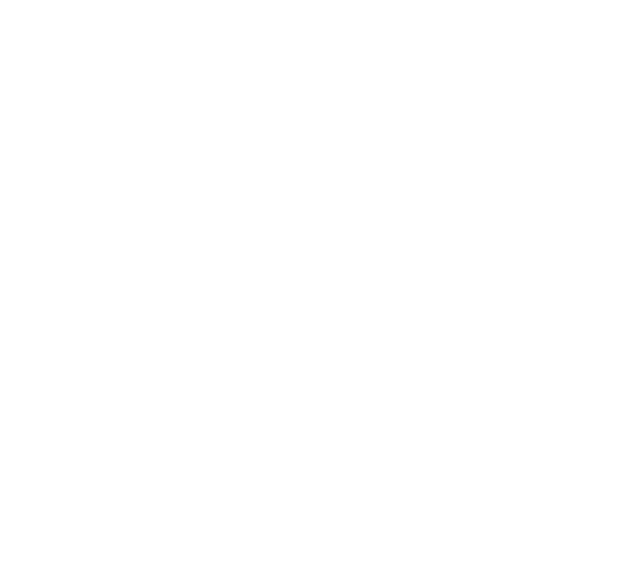
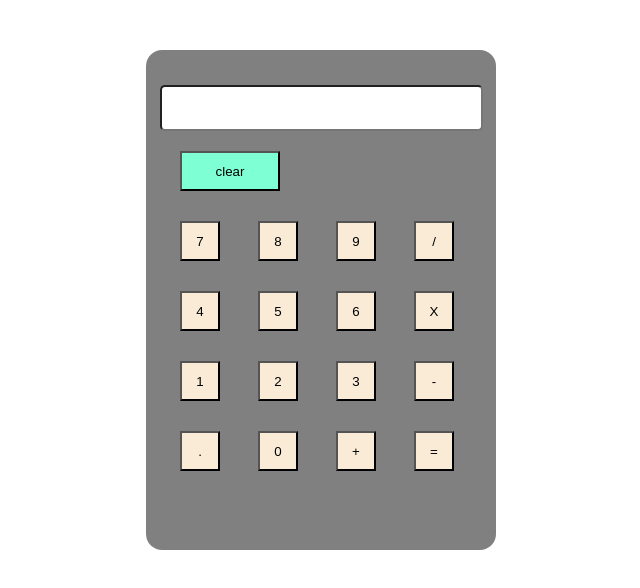
Before and after one commit to AbhimanyuT0800/Calculator-, a plain HTML site: page index.html in a window 1280 px wide. Shown: the whole page, without its empty margins (362-1002 px from the left). Drawn offline with Linux system fonts and the light colour scheme.

Commit message:
Almost done with css

```diff
--- a/index.html
+++ b/index.html
@@ -9,6 +9,49 @@
     <script src="script.js"></script>
 </head>
 <body>
+    <div class="main-body">
+        <div class="calc">
+            <div class="output">
+                <input type="text" class="screen">
+            </div>
+            <button onclick="clear()" class="clr">clear</button>
+            <div class="buttons">
+                <div class="row">
+                    <button onclick="key(7)" class="btn">7</button>
+                    <button onclick="key(8)" class="btn">8</button>
+                    <button onclick="key(9)" class="btn">9</button>
+                    <button onclick="key('/')" class="btn">/</button>
+
+                </div>
+                <div class="row">
+                    <button onclick="key(4)" class="btn">4</button>
+                    <button onclick="key(5)" class="btn">5</button>
+                    <button onclick="key(6)" class="btn">6</button>
+                    <button onclick="key('*')" class="btn">X</button>
+
+
+                </div>
+                <div class="row">
+                    <button onclick="key(1)" class="btn">1</button>
+                    <button onclick="key(2)" class="btn">2</button>
+                    <button onclick="key(3)" class="btn">3</button>
+                    <button onclick="key('-')" class="btn">-</button>
+
+
+                </div>
+                <div class="row">
+                    <button onclick="key('.')" class="btn">.</button>
+                    <button onclick="key(0)" class="btn">0</button>
+                    <button onclick="key('+')" class="btn">+</button>
+                    <button onclick="key('=')" class="btn">=</button>
+
+
+                </div>
+
+            </div>
+
+        </div>
+    </div>
 
 </body>
 </html>
--- a/just.css
+++ b/just.css
@@ -0,0 +1,34 @@
+.main-body{
+
+}
+.calc{
+    background-color: gray;
+    height:500px;
+    width: 350px;
+    margin-top: 50px;
+    margin-left: 500px;
+    border-radius: 16px;
+
+}
+.screen{
+    height:40px ;
+    width: 90%;
+    margin-left: 14px;
+    margin-top: 35px;
+    pointer-events: none;
+    border-radius: 5px;
+}
+.btn{
+    height: 40px;
+    width: 40px;
+    margin-left: 34px;
+    margin-top: 30px;
+    background-color: antiquewhite;
+}
+.clr{
+    height: 40px;
+    width: 100px;
+    margin-left: 34px;
+    margin-top: 20px;
+    background-color: aquamarine;
+}
```
